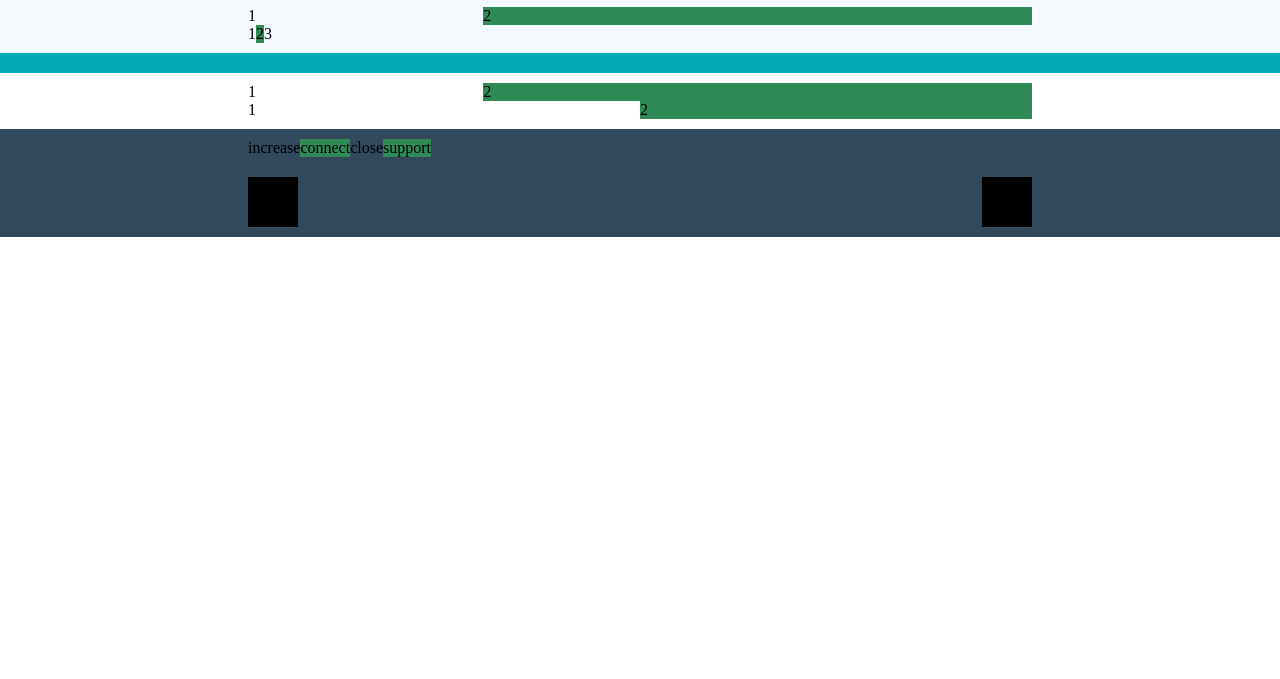
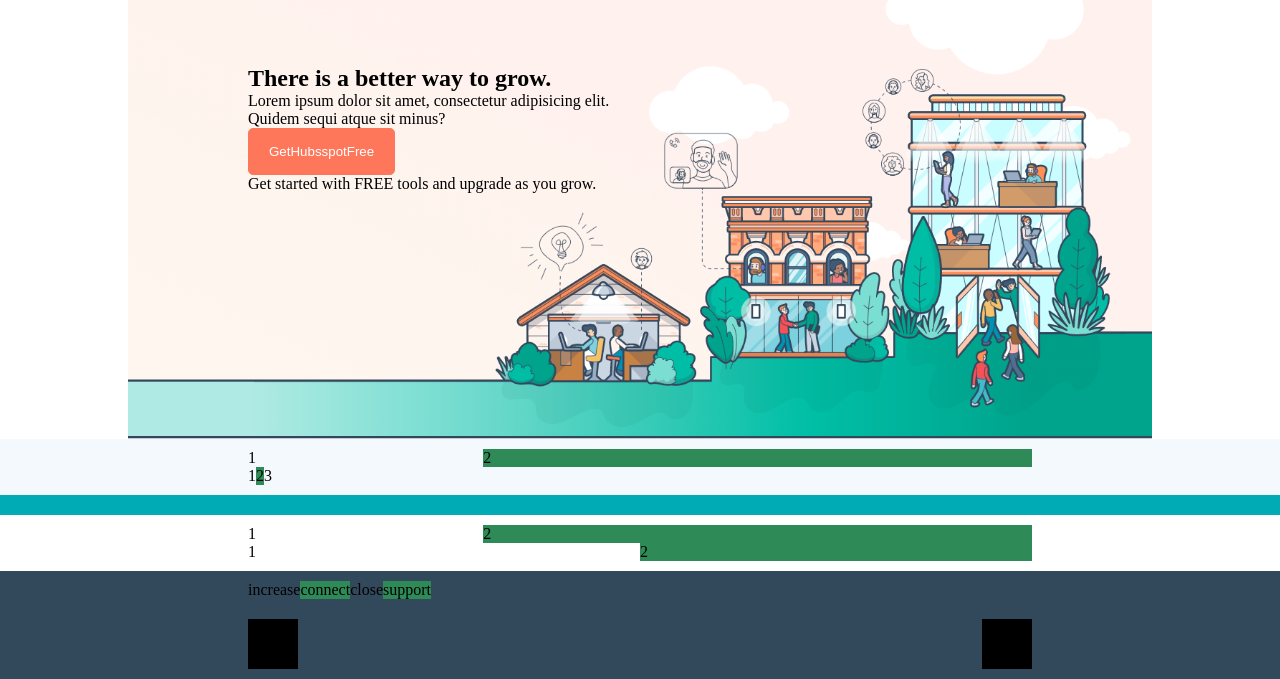
Before and after one commit to AgneseBettio/htmlcss-hubspot, a plain HTML site: page index.html in a window 1280 px wide. Shown: the part 146-825 px from the top of the page. Before the commit the page ends 800 px from the top, so only its background shows below. Drawn offline with Linux system fonts and the light colour scheme.

Commit message:
jumbotron

```diff
--- a/index.html
+++ b/index.html
@@ -39,7 +39,7 @@
                 </ul>
             </nav>
             <nav class="container nav-container">
-                    <div class="wrap-logo-nav">
+                <div class="l-nav wrap-logo-nav">
                     <img src="img/logo.svg" alt="hubspot logo" class="logo-img-nav ">
                 </div>
                 <ul class="r-nav">
@@ -65,7 +65,11 @@
             <div class="container jumbotron-container">
                 <div class="jumbotron">
 
-                        <!-- div + background -->
+                    <h1>There is a better way to grow.</h1>
+                    <p>Lorem ipsum dolor sit amet, consectetur adipisicing elit. Quidem sequi atque sit minus?</p>
+                    <button class="btn-ordinary">GetHubsspotFree</button>
+                    <p>Get started with FREE tools and upgrade as you grow. </p>
+
                 </div>
 
             </div>
--- a/style.css
+++ b/style.css
@@ -10,9 +10,7 @@
             /* border: 1px solid black; */
             /* background-color: aqua; */
         }
-        .jumbotron-section{
-            background-color: pink;
-        }
+
         .hero-section{
             background-color:  #f4f9fd;
         }
@@ -58,9 +56,12 @@ footer .footer-container{
 .r-nav{
     float:right;
 }
+nav ul{
+    list-style:none;
+}
 nav ul li{
     display:inline-block;
-    list-style: none;
+    text-decoration: none;
     line-height: 40px;
     margin-right: 15px;
 }
@@ -69,9 +70,7 @@ nav a{
     display: inline-block;
     /* margin-left: 10px; */
 }
-nav select {
-    border-color: #f4f9fd;
-}
+
 nav .nav-emoji{
     color: grey;
     filter: grayscale(100%);
@@ -86,10 +85,11 @@ img.logo-img-nav{
     width:100%;
     height:100%;
 }
-
 span.select-list{
     font-size: 0.7em;
     margin-left: 10px;
+    font-weight: bold;
+    /* font-stretch: extra-expanded; */
 }
 button{
     border-radius: 5px;
@@ -107,6 +107,22 @@ button.btn-ordinary{
 nav ul li button{
     padding: 10px 15px;
 }
+main button.btn-ordinary{
+    padding: 15px 20px;
+}
+main .jumbotron-container{
+     background-image: url(img/jumbotron.png);
+     background-position: bottom;
+     background-repeat: no-repeat;
+     background-size: cover;
+}
+main .jumbotron{
+    width:50%;
+    height: 100%;
+    padding-top: 10%;
+    padding-bottom: 30%;
+}
+
 main .row::after{
     content: "";
     display: table;
```
Lines whose indentation alone changed are shown as unchanged.
